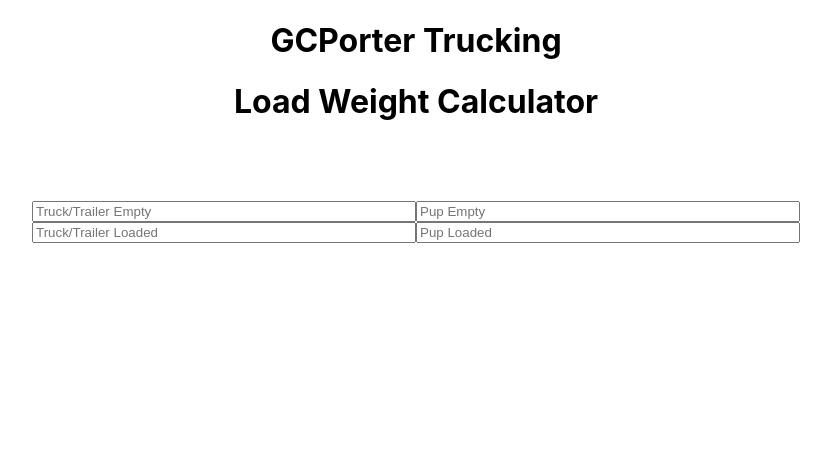
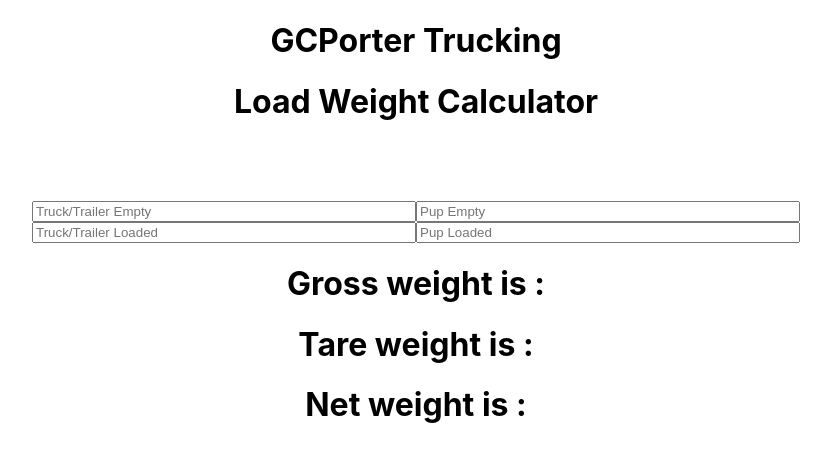
Before and after one commit to TandiweP/scales, a React (Create React App) app: page / in a window 1280 px wide. Shown: the top 462 px of the page, without its empty margins (224-1055 px from the left). Built offline with nearby package versions, Linux system fonts and the light colour scheme.

Commit message:
Added gtn html

```diff
--- a/src/App.js
+++ b/src/App.js
@@ -1,13 +1,14 @@
 // import logo from './logo.svg';
 import './App.css';
 import LightWeights from './components/LightWeights'
+import WeightCalc from './components/WeightCalc'
 function App() {
   return (
     <div className="App">
       <h1>GCPorter Trucking</h1>
       <h1>Load Weight Calculator</h1>
       < LightWeights />
-
+      < WeightCalc />
 
     </div>
   );
--- a/src/components/LightWeights.js
+++ b/src/components/LightWeights.js
@@ -13,6 +13,7 @@
     <form className="form">
         <input
             className="empty-truck"
+            id="empty-truck"
             type="number"
             placeholder = "Truck/Trailer Empty"
             value={emptyTruck}
@@ -21,6 +22,7 @@
 
         <input
             className = "empty-pup"
+            id="empty-pup"
             type="number"
             placeholder = "Pup Empty"
             value={emptyPup}
@@ -28,6 +30,7 @@
         />
         <input
             className="loaded-truck"
+            id="heavy-truck"
             type="number"
             placeholder = "Truck/Trailer Loaded"
             value={loadedTruck}
@@ -36,6 +39,7 @@
 
         <input
             className = "loaded-pup"
+            id="heavy-pup"
             type="number"
             placeholder = "Pup Loaded"
             value={loadedPup}
--- /dev/null
+++ b/src/components/WeightCalc.js
@@ -0,0 +1,13 @@
+import React from "react"
+
+export default function WeightCalc () {
+
+
+    return (
+        <div>
+    <h1> Gross weight is : </h1>
+    <h1> Tare weight is : </h1>
+    <h1> Net weight is : </h1>
+    </div>
+    )
+}
```
